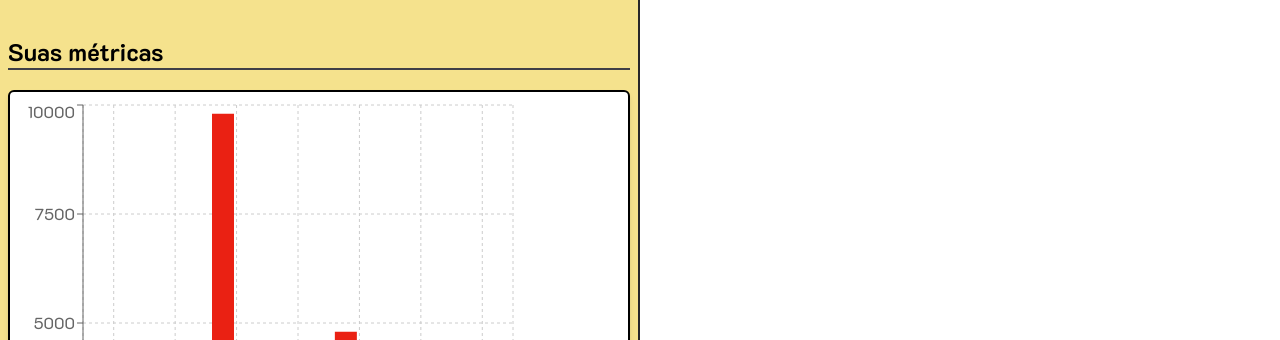
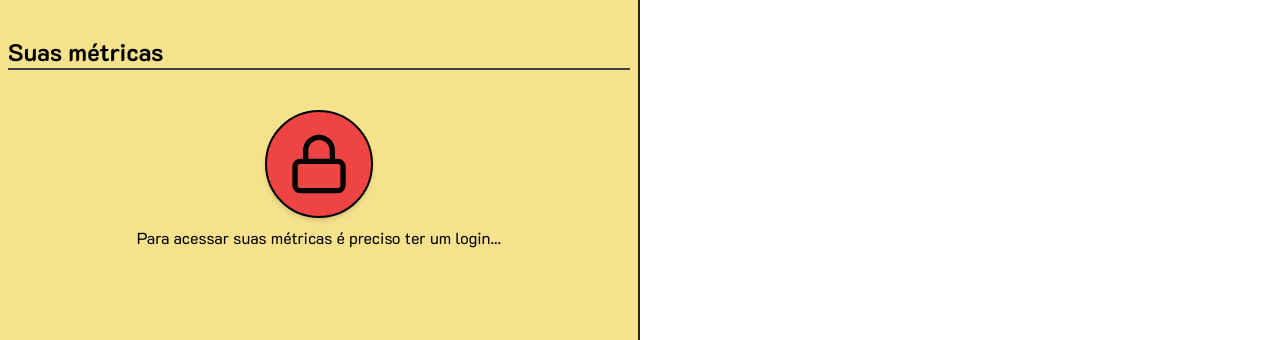
Before and after one commit to JonatasMSS/takeaflash, a Next.js app: page / in a window 1280 px wide. Shown: the part 428-768 px from the top of the page. Built offline with nearby package versions, Linux system fonts and the light colour scheme; no server answers.

Commit message:
[feat]: added a lock when is not logged

```diff
--- /dev/null
+++ b/src/components/MetricSection/Metrics.tsx
@@ -0,0 +1,78 @@
+"use client";
+import { LockIcon } from "lucide-react";
+import { useSession } from "next-auth/react";
+import { CartesianGrid, XAxis, YAxis, Legend, BarChart, Bar } from "recharts";
+
+const DATA = [
+  {
+    name: "Page A",
+    uv: 4000,
+    pv: 2000,
+    amt: 2400,
+  },
+  {
+    name: "Page B",
+    uv: 3000,
+    pv: 1398,
+    amt: 2210,
+  },
+  {
+    name: "Page C",
+    uv: 2000,
+    pv: 9800,
+    amt: 2290,
+  },
+  {
+    name: "Page D",
+    uv: 2780,
+    pv: 3908,
+    amt: 2000,
+  },
+  {
+    name: "Page E",
+    uv: 1890,
+    pv: 4800,
+    amt: 2181,
+  },
+  {
+    name: "Page F",
+    uv: 2390,
+    pv: 3800,
+    amt: 2500,
+  },
+  {
+    name: "Page G",
+    uv: 3490,
+    pv: 4300,
+    amt: 2100,
+  },
+];
+
+export function Metrics() {
+  const { data: session } = useSession();
+
+  if (!session) {
+    return (
+      <div className="flex w-full flex-col items-center justify-center gap-2 p-10">
+        <div className="rounded-full border-2 border-black bg-red-500 p-5 shadow-md">
+          <LockIcon size={64} />
+        </div>
+        <span> Para acessar suas métricas é preciso ter um login...</span>
+      </div>
+    );
+  }
+
+  return (
+    <div className="my-5 rounded-md border-2 border-black bg-white p-2 shadow-md">
+      <BarChart width={500} height={500} data={DATA}>
+        <CartesianGrid strokeDasharray="3 3" />
+        <XAxis dataKey="name" />
+        <YAxis />
+
+        <Legend />
+        <Bar dataKey="pv" fill="#ea2113" />
+        <Bar dataKey="uv" fill="#00fe61" />
+      </BarChart>
+    </div>
+  );
+}
--- a/src/components/UserInfoSide/MetricSection.tsx
+++ b/src/components/UserInfoSide/MetricSection.tsx
@@ -1,59 +1,6 @@
-"use client";
+import { Metrics } from "../MetricSection/Metrics";
 
-import {
-  Bar,
-  BarChart,
-  CartesianGrid,
-  Legend,
-  Tooltip,
-  XAxis,
-  YAxis,
-} from "recharts";
-
-const DATA = [
-  {
-    name: "Page A",
-    uv: 4000,
-    pv: 2000,
-    amt: 2400,
-  },
-  {
-    name: "Page B",
-    uv: 3000,
-    pv: 1398,
-    amt: 2210,
-  },
-  {
-    name: "Page C",
-    uv: 2000,
-    pv: 9800,
-    amt: 2290,
-  },
-  {
-    name: "Page D",
-    uv: 2780,
-    pv: 3908,
-    amt: 2000,
-  },
-  {
-    name: "Page E",
-    uv: 1890,
-    pv: 4800,
-    amt: 2181,
-  },
-  {
-    name: "Page F",
-    uv: 2390,
-    pv: 3800,
-    amt: 2500,
-  },
-  {
-    name: "Page G",
-    uv: 3490,
-    pv: 4300,
-    amt: 2100,
-  },
-];
+const GetViewedFlashcards = async () => {};
 
 export function MetricSection() {
   return (
@@ -62,17 +9,7 @@
         Suas métricas
       </span>
 
-      <div className="my-5 rounded-md border-2 border-black bg-white p-2 shadow-md">
-        <BarChart width={500} height={500} data={DATA}>
-          <CartesianGrid strokeDasharray="3 3" />
-          <XAxis dataKey="name" />
-          <YAxis />
-
-          <Legend />
-          <Bar dataKey="pv" fill="#ea2113" />
-          <Bar dataKey="uv" fill="#00fe61" />
-        </BarChart>
-      </div>
+      <Metrics />
     </div>
   );
 }
```
